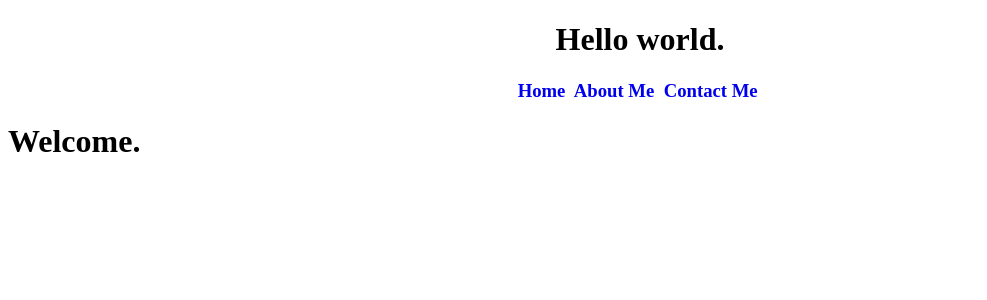
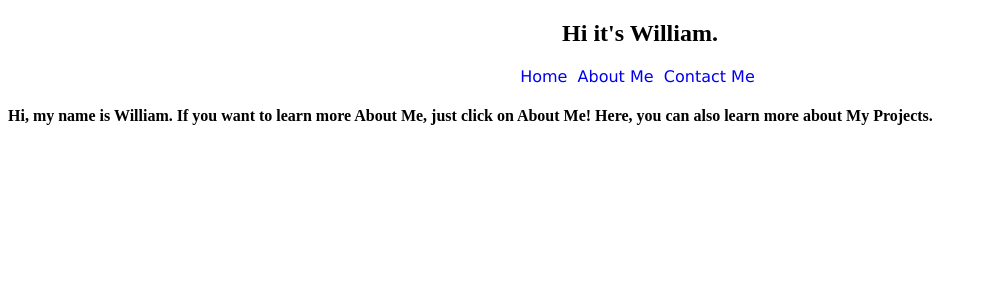
Before and after one commit to m1771vw/m1771vw.github.io, a PHP site: page / in a window 1280 px wide. Shown: the top 300 px of the page, without its empty margins (0-987 px from the left). Run offline with PHP 8.4, Linux system fonts and the light colour scheme.

Commit message:
Started adding some changes

```diff
--- a/css/stylesheet.css
+++ b/css/stylesheet.css
@@ -13,10 +13,47 @@
 	color: ;
 }
 
-.nav{
+nav{
 	text-align: center;
 }
-
+h4{
+	font-family:'sans-serif';
+	font-size: 16px;
+}
 .nav h3{
 
 }
+
+/*
+
+so in ur css
+youll have like
+@media screen and (max-width: 1040px) {
+basically styles that only are active when the screen is above/below a certain width
+that way u can have it adapt to mobile devices
+so u make ur site
+shrink the browser window
+until it fucks up
+write down the pixel # of where that is
+[6:35] Varinal: interesting
+[6:35] wilblol: and make a media query that adjusts the CSS
+when u hit that size
+he wants 3 sizes
+so u can do
+desktop, tablet,  phone
+which is like 1440, 960, 480 ish
+
+not shrink necessarily
+but just change it so like
+sometiimes if u have 2 boxes side by side
+it wont fit on a phone
+
+so u stack them on top of each other instead
+so normally u would just put like
+width:50%; float:left;
+and when it gets small
+just do width:100%;
+
+http://www.w3schools.com/tags/tag_meta.asp
+
+*/
--- a/index.html
+++ b/index.html
@@ -1,22 +1,27 @@
 <!DOCTYPE html>
 <html>
 <head>
-	<!--Title, Author meat -->
+
 	<!-- CSS, JS import-->
-	<title>William Yang Midterm INF 133</title>
+	<!-- INF 133 Midterm Website Portfolio -->
+	<meta charset = "UTF-8">
+	<meta name="author" content = "William Yang">
+	<title>William Yang</title>
 	<link rel="stylesheet" type="text/css" href="css/stylesheet.css">
 
 
 </head>
 <body>
-	<div class="nav">
-		<h1> Hello world.
-		<h3><a href="index.html">Home&nbsp</a>
+	<nav>
+		<h1> Hi it's William. </h1>
+		<a href="index.html">Home&nbsp</a>
 		<a href="aboutme.html">About Me&nbsp</a>
-		<a href="contactme.html">Contact Me&nbsp</a></h3>
-	</div>
+		<a href="contactme.html">Contact Me&nbsp</a>
+	</nav>
 	<div class="content">
-		<h1> Welcome.
+		<h4>
+			Hi, my name is William. If you want to learn more About Me, just click on About Me!
+			Here, you can also learn more about My Projects.
 	</div>
 </body>
 
```
